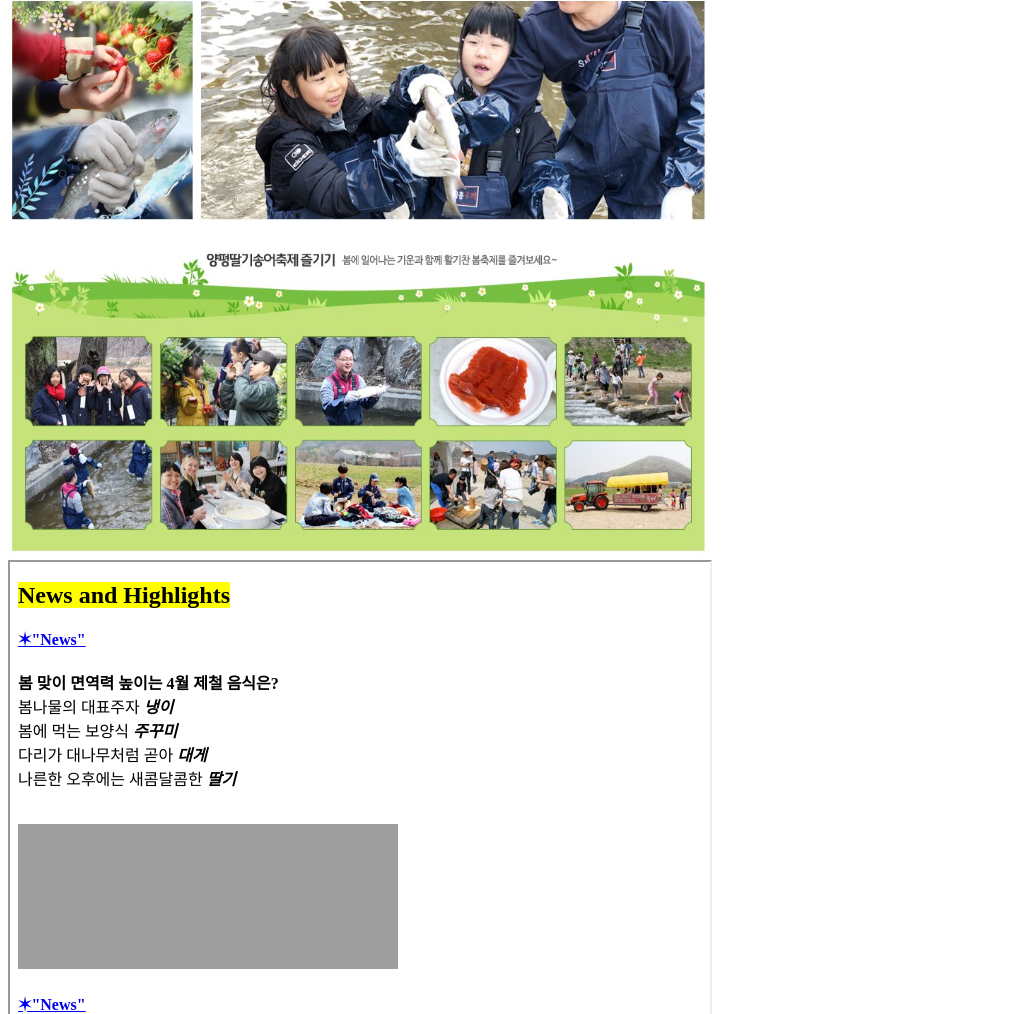
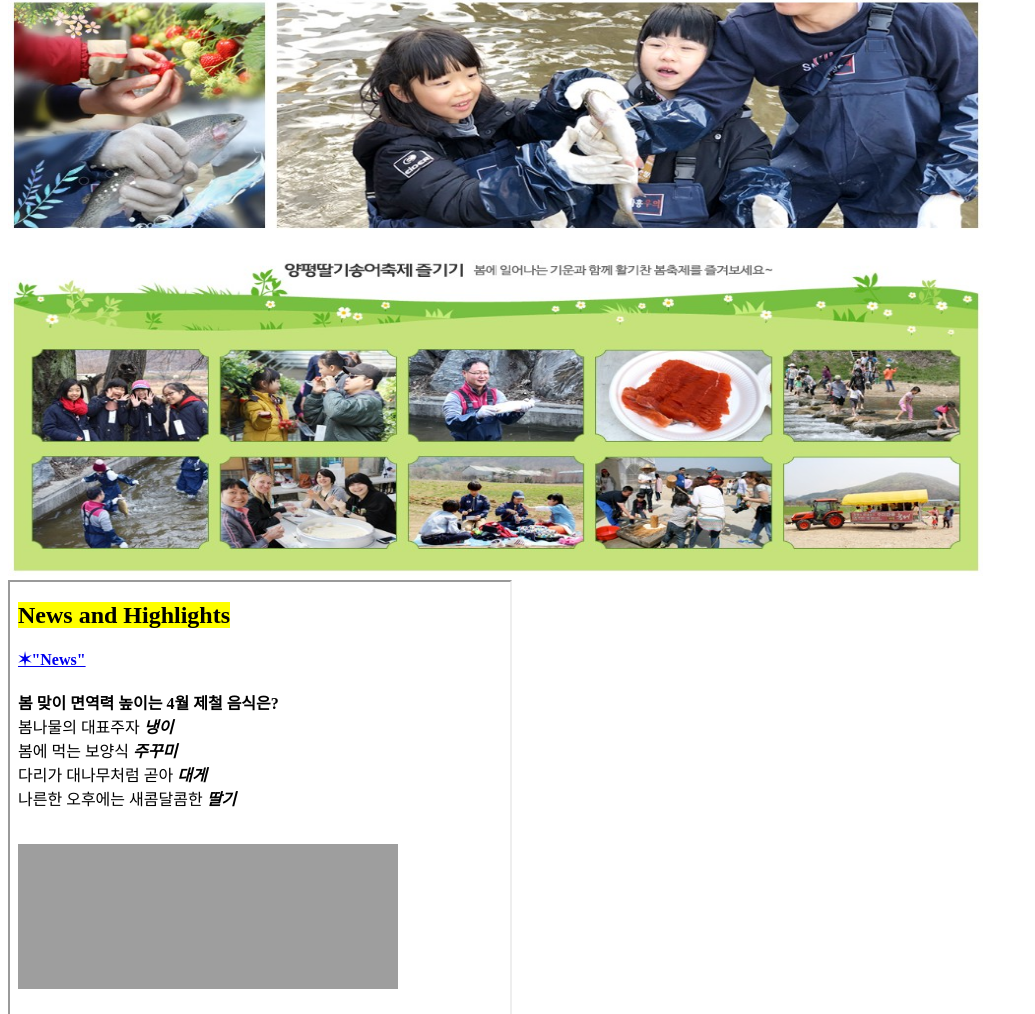
Before and after one commit to yujeanns/yujeanns.github.io, a plain HTML site: page index.html in a window 1280 px wide. Shown: the part 95-1109 px from the top of the page, without its empty margins (0-1035 px from the left). Drawn offline with Linux system fonts and the light colour scheme.

Commit message:
Update index.html

```diff
--- a/index.html
+++ b/index.html
@@ -8,8 +8,8 @@
     <input type="button" value="제철음식" src="page2.html">
     <hr>
     <a href="https://springfestival.kr/main/main.php" target="blank">
-      <img src="1_1.png" width="700" height="600">
+      <img src="1_1.png" width="975" height="620">
     </a>
-    <iframe src="rightframe.html" name="right" width="700" height="600"></iframe>
+    <iframe src="rightframe.html" name="right" width="500" height="620"></iframe>
 </body>
 </html>
```
